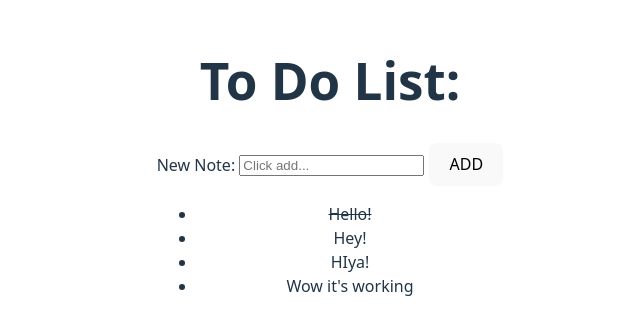
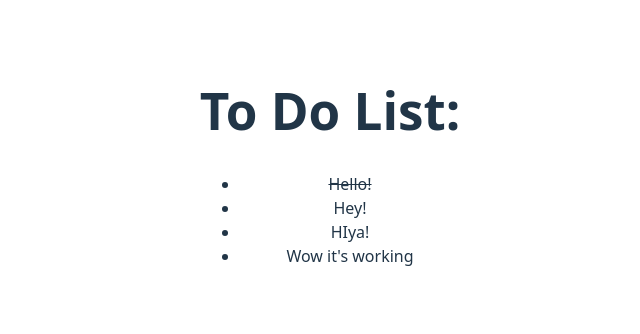
Before and after one commit to simonas-kulakauskas/react-todo-list, a React (Vite) app: page / in a window 1280 px wide. Shown: the part 234-568 px from the top of the page, without its empty margins (310-950 px from the left). Built offline with nearby package versions, Linux system fonts and the light colour scheme.

Commit message:
Changed up format, removed the rendering logic from App() component.

```diff
--- a/src/App.jsx
+++ b/src/App.jsx
@@ -3,28 +3,32 @@ import './App.css'
 import { todoListItems } from './data';
 
 
+function DisplayTodoList({ currentListItems }) {
+  return (
+    <ul>
+      {currentListItems.map((item) => { // Iterating through all items.
+        return (
+          item.checkedOff ? <li key={item.key}><s>{item.itemValue}</s></li> : <li key={item.key}>{item.itemValue}</li> // Check off if needed.
+        );
+      })}
+    </ul>
+  );
+}
+
+function AddToList() {
+
+}
+
 function App() {
-  const [newTodoListItems, setNewTodoListItems] = useState(todoListItems);
-
-  function handleClick() {
-    alert("I've been clicked!");
-  }
-
   return (
     <>
       <h1>To Do List: </h1>
 
-      <label for="newItemInput">New Note: </label>
-      <input id="newItemInput" type="text" placeholder='Click add...'></input>
-      <button id="addItem" style={{marginLeft: 5}} onClick={handleClick}>ADD</button>
+      <form>
 
-      <ul>
-        {newTodoListItems.map((item) => { // Iterating through all items.
-          return (
-            item.checkedOff ? <li key={item.key}><s>{item.itemValue}</s></li> : <li key={item.key}>{item.itemValue}</li> // Check off if needed.
-          );
-        })}
-      </ul>
+      </form>
+
+      <DisplayTodoList currentListItems={todoListItems}/>
     </>
   );
 }
```
